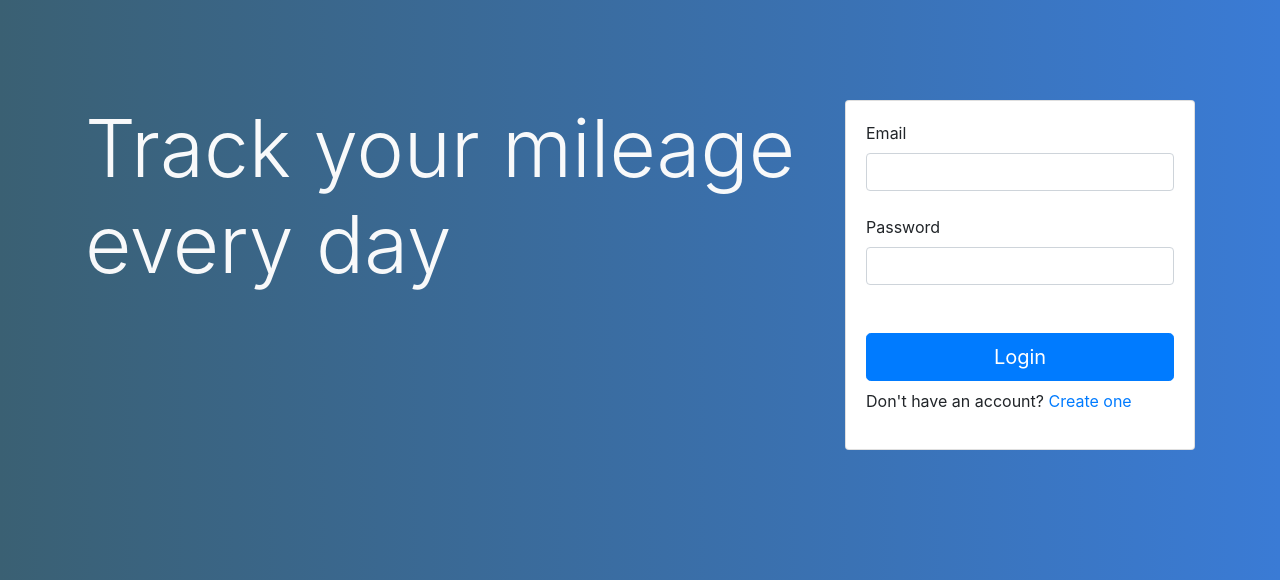
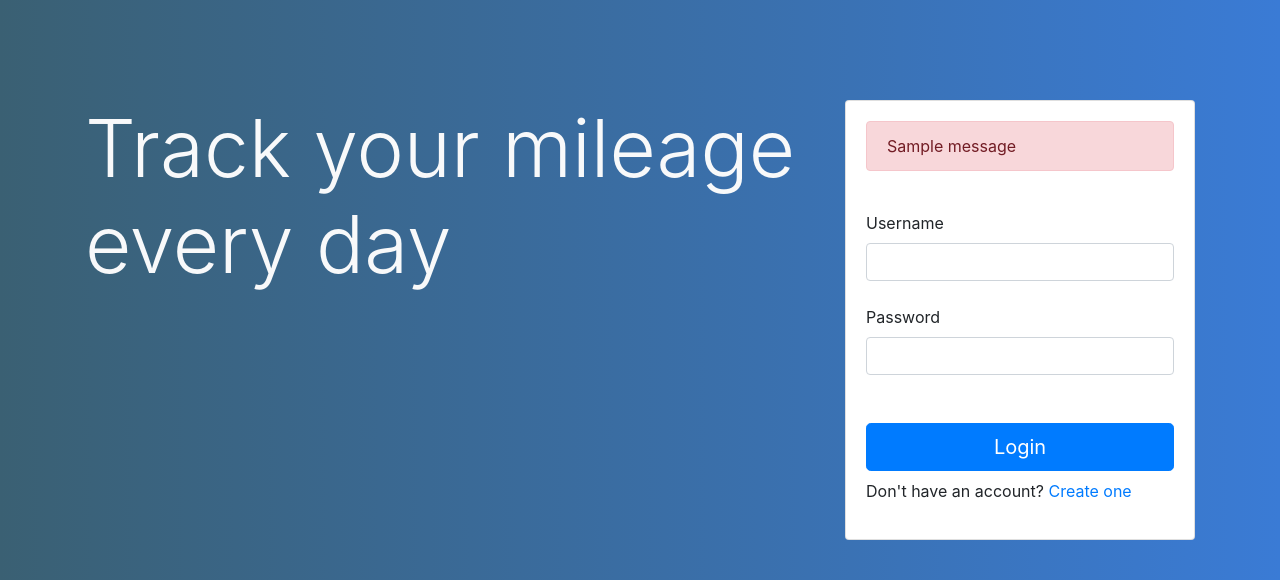
Before and after one commit to jakebrehm/manymiles-v1, a Flask app: page / in a window 1280 px wide. Shown: the part 56-636 px from the top of the page. Run offline with Flask 2, Linux system fonts and the light colour scheme; one stand-in notice (Sample message) is shown; parts of the project's set-up code (start-up, migrations or seed data) failed here and were passed over; some libraries are stand-ins or nearby versions.

Commit message:
More login validation.

```diff
--- a/mileage_tracker/main.py
+++ b/mileage_tracker/main.py
@@ -21,12 +21,11 @@ connection = pymysql.connect(
     passwd=config.get('database', 'password'),
     database=config.get('database', 'database'),
 )
-cursor = connection.cursor()
 
 @app.route('/')
 def login():
     if 'user_id' in session:
-        return redirect('/home')
+        return redirect('/app')
     else:
         return render_template('login.html')
 
@@ -34,8 +33,8 @@ def login():
 def register():
     return render_template('register.html')
 
-@app.route('/home')
-def home():
+@app.route('/app')
+def webapp():
     if 'user_id' in session:
         return render_template('home.html')
     else:
@@ -43,58 +42,71 @@ def home():
 
 @app.route('/login_validation', methods=['POST'])
 def login_validation():
-    email = request.form.get('email')
+    username = request.form.get('username')
     password = request.form.get('password')
 
+    cursor = connection.cursor()
+
     query = """
-        SELECT * FROM `users` WHERE `email` LIKE "{}" LIMIT 1;
-    """.format(email)
+        SELECT * FROM `users` WHERE `username` LIKE "{}" LIMIT 1;
+    """.format(username)
     cursor.execute(query)
     users = cursor.fetchall()
+
+    if not users:
+        cursor.close()
+        flash('No account seems to exist with that username.')
+        return redirect('/')
 
     stored_password = users[0][2]
 
     passwords_match = check_password_hash(stored_password, password)
 
+    cursor.close()
     if passwords_match:
         session['user_id'] = users[0][0]
-        return redirect('/home')
+        return redirect('/app')
     else:
+        flash('The password you entered does not match the one in our records.')
         return redirect('/')
 
 @app.route('/add_user', methods=['POST'])
 def add_user():
-    email = request.form.get('add-email')
+    username = request.form.get('add-username')
     password = request.form.get('add-password')
     hashed = generate_password_hash(password)
+
+    cursor = connection.cursor()
 
     #
 
     query = """
-        SELECT * FROM `users` WHERE `email` LIKE "{}";
-    """.format(email)
+        SELECT * FROM `users` WHERE `username` LIKE "{}";
+    """.format(username)
     cursor.execute(query)
     users = cursor.fetchall()
 
     if len(users):
-        flash('This email address has already been registered.')
+        cursor.close()
+        flash('This username has already been taken.')
         return redirect('/register')
 
     #
 
     query = """
-        INSERT INTO `users` (`id`, `email`, `password`)
+        INSERT INTO `users` (`id`, `username`, `password`)
         VALUES (NULL, "{}", "{}");
-    """.format(email, hashed)
+    """.format(username, hashed)
     cursor.execute(query)
     connection.commit()
 
     cursor.execute("""
-        SELECT * FROM `users` WHERE `email` LIKE "{}"
-    """.format(email))
+        SELECT * FROM `users` WHERE `username` LIKE "{}"
+    """.format(username))
     user = cursor.fetchall()
     session['user_id'] = user[0][0]
-    return redirect('/home')
+    cursor.close()
+    return redirect('/app')
 
 @app.route('/logout')
 def logout():
--- a/mileage_tracker/templates/login.html
+++ b/mileage_tracker/templates/login.html
@@ -25,9 +25,19 @@
             <div class="col-md-4">
                 <div class="card mt-100">
                     <div class="card-body">
+                        {% with messages = get_flashed_messages() %}
+                            {% if messages %}
+                                {% for message in messages %}
+                                    <div class="alert alert-danger" role="alert">
+                                        {{message}}
+                                    </div>
+                                    <br>
+                                {% endfor %}
+                            {% endif %}
+                        {% endwith %}
                         <form method="post" action="/login_validation">
-                            <label>Email</label>
-                            <input type="email" class="form-control" name="email"><br>
+                            <label>Username</label>
+                            <input type="username" class="form-control" name="username"><br>
                             <label>Password</label><br>
                             <input type="password" class="form-control" name="password"><br><br>
                             <input type="submit" class="btn btn-primary btn-block btn-lg" value="Login">
```
Also changed, not shown: mileage_tracker/templates/register.html (+3 -5 lines).
